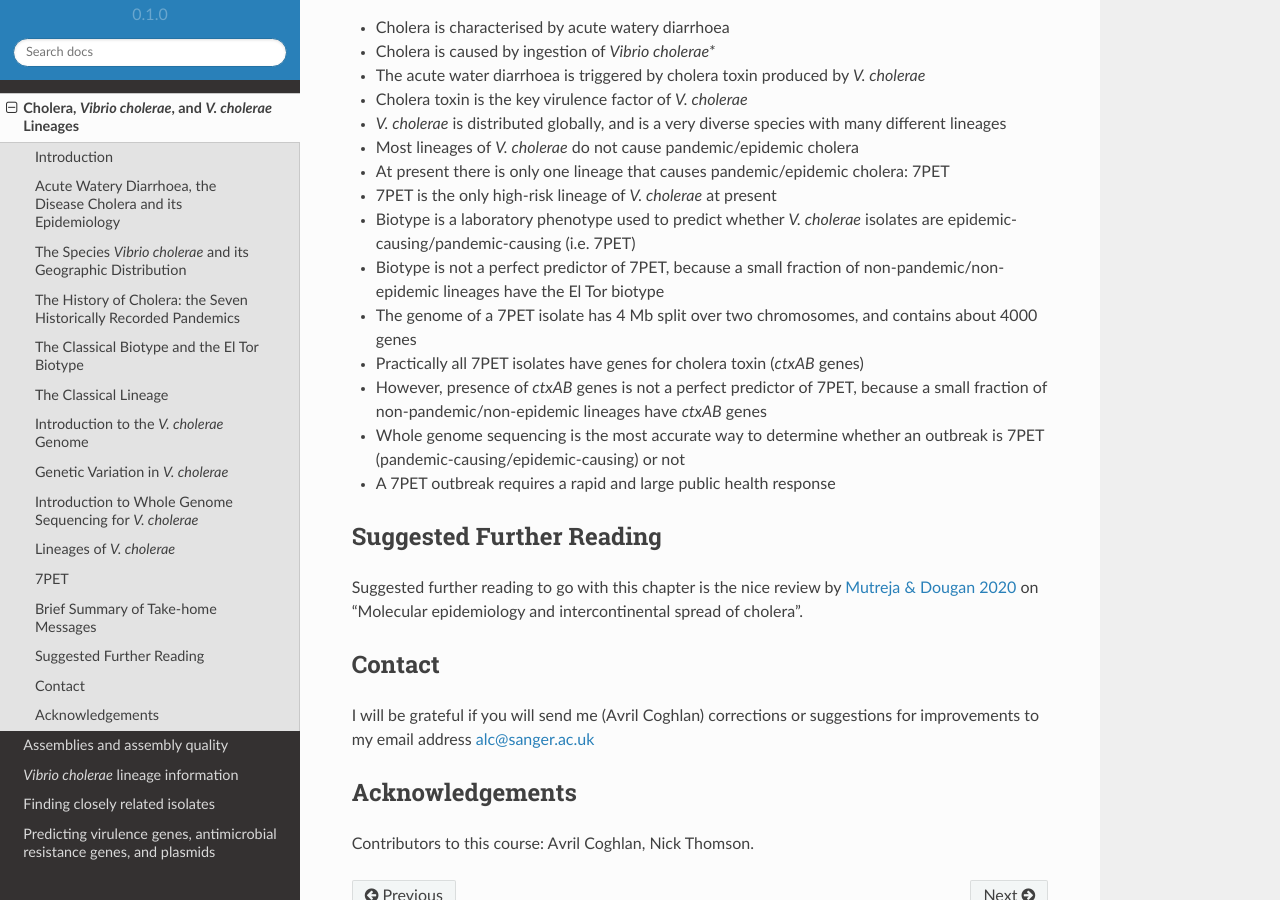
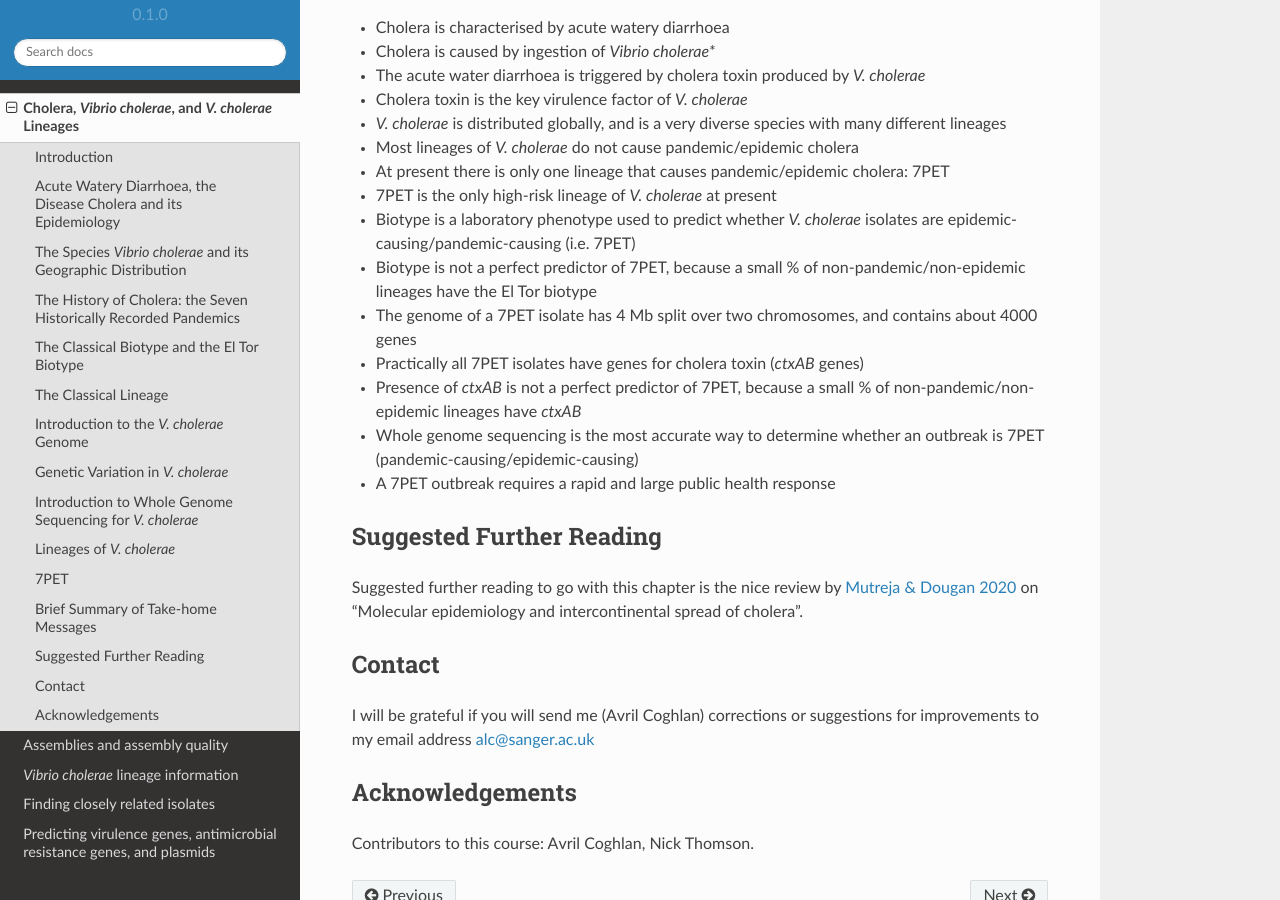
Before and after one commit to avrilcoghlan/cholerabook, a Sphinx documentation site: the page built from docs/source/vibriogenomes.rst, in a window 1280 px wide and 900 px high, scrolled down 8756 px. Built offline with Sphinx 7.4.7 and the Read the Docs theme 2.0.0, drawn with Linux system fonts in a browser that asks for light colours.

Commit message:
Update vibriogenomes.rst

```diff
--- a/docs/source/vibriogenomes.rst
+++ b/docs/source/vibriogenomes.rst
@@ -227,11 +227,11 @@ The key take-home messages of this chapter are:
 * At present there is only one lineage that causes pandemic/epidemic cholera: 7PET
 * 7PET is the only high-risk lineage of *V. cholerae* at present
 * Biotype is a laboratory phenotype used to predict whether *V. cholerae* isolates are epidemic-causing/pandemic-causing (i.e. 7PET)
-* Biotype is not a perfect predictor of 7PET, because a small fraction of non-pandemic/non-epidemic lineages have the El Tor biotype
+* Biotype is not a perfect predictor of 7PET, because a small % of non-pandemic/non-epidemic lineages have the El Tor biotype
 * The genome of a 7PET isolate has 4 Mb split over two chromosomes, and contains about 4000 genes
 * Practically all 7PET isolates have genes for cholera toxin (*ctxAB* genes)
-* However, presence of *ctxAB* genes is not a perfect predictor of 7PET, because a small fraction of non-pandemic/non-epidemic lineages have *ctxAB* genes
-* Whole genome sequencing is the most accurate way to determine whether an outbreak is 7PET (pandemic-causing/epidemic-causing) or not
+* Presence of *ctxAB* is not a perfect predictor of 7PET, because a small % of non-pandemic/non-epidemic lineages have *ctxAB*
+* Whole genome sequencing is the most accurate way to determine whether an outbreak is 7PET (pandemic-causing/epidemic-causing)
 * A 7PET outbreak requires a rapid and large public health response
 
 Suggested Further Reading
```
